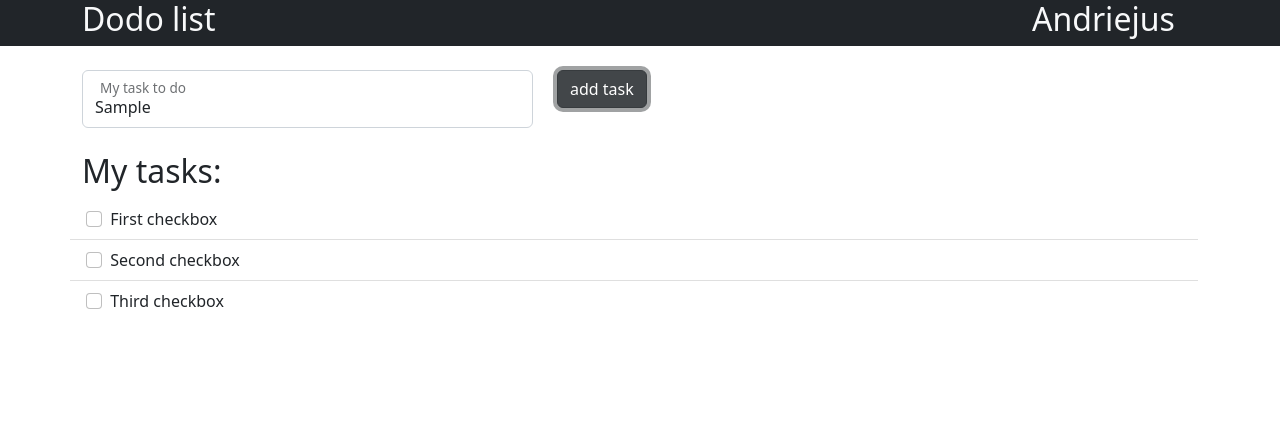
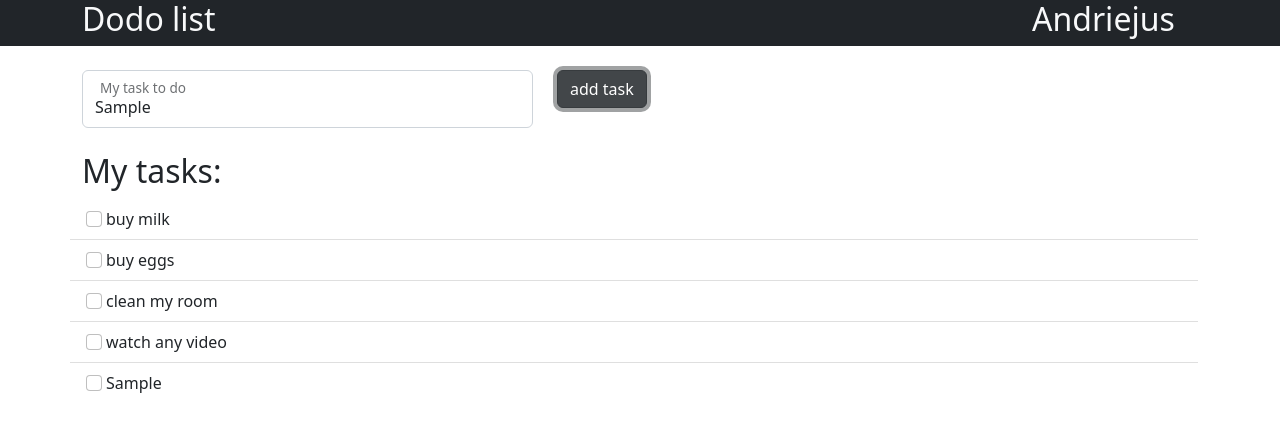
Before and after one commit to Andriuha2/ToDo, a plain HTML site: page index.html in a window 1280 px wide. Both pictures are taken after typing "Sample" into the empty fields and a click on the button "add task". Drawn offline with nearby package versions, Linux system fonts and the light colour scheme.

Commit message:
atnaujinas

```diff
--- a/index.html
+++ b/index.html
@@ -12,6 +12,8 @@
       crossorigin="anonymous"
     />
     <title>Document</title>
+  </head>
+  <body>
 </head>
 <body>
   <header class="bg-dark">
@@ -34,54 +36,22 @@
             <input
               type="text"
               class="form-control input-sm"
-              id="inputsm"
+              id="taskInput"
               placeholder="task to do"
             />
-            <label for="inputsm" style="left: 5px">My task to do</label>
+            <label for="taskInput" style="left: 5px">My task to do</label>
           </div>
         </div>
         <div class="col-12 col-sm-4">
-          <button type="button " class="btn btn-dark">add task</button>
+          <button type="button" class="btn btn-dark" id="addBtn">
+            add task
+          </button>
         </div>
       </div>
       <h2 class="mt-4">My tasks:</h2>
 
       <div class="row">
-        <ul class="list-group list-group-flush">
-          <li class="list-group-item">
-            <input
-              class="form-check-input me-1"
-              type="checkbox"
-              value=""
-              id="firstCheckbox"
-            />
-            <label class="form-check-label" for="firstCheckbox"
-              >First checkbox</label
-            >
-          </li>
-          <li class="list-group-item">
-            <input
-              class="form-check-input me-1"
-              type="checkbox"
-              value=""
-              id="secondCheckbox"
-            />
-            <label class="form-check-label" for="secondCheckbox"
-              >Second checkbox</label
-            >
-          </li>
-          <li class="list-group-item">
-            <input
-              class="form-check-input me-1"
-              type="checkbox"
-              value=""
-              id="thirdCheckbox"
-            />
-            <label class="form-check-label" for="thirdCheckbox"
-              >Third checkbox</label
-            >
-          </li>
-        </ul>
+        <ul class="list-group list-group-flush" id="tasksList"></ul>
       </div>
     </main>
 
@@ -91,5 +61,7 @@
       integrity="sha384-A3rJD856KowSb7dwlZdYEkO39Gagi7vIsF0jrRAoQmDKKtQBHUuLZ9AsSv4jD4Xa"
       crossorigin="anonymous"
     ></script>
+    <!----main javascript-->
+    <script src="index.js"></script>
   </body>
 </html>
--- a/index.js
+++ b/index.js
@@ -0,0 +1,67 @@
+let arr = [
+  {
+    id: 123,
+    task: "buy milk",
+  },
+  {
+    id: 321,
+    task: "buy eggs",
+  },
+  {
+    id: 234,
+    task: "clean my room",
+  },
+  {
+    id: 543,
+    task: "watch any video",
+  },
+];
+
+document.getElementById("addBtn").addEventListener("click", () => {
+  const inputValue = document.getElementById("taskInput").value;
+
+  if (document.getElementById("taskInput").value.length == 0) {
+    alert("empty");
+    return;
+  }
+
+  const newTask = {
+    id: new Date().getTime(),
+    task: inputValue,
+  };
+
+  arr.push(newTask);
+  drawTaskList();
+});
+
+const drawTaskList = () => {
+  const tasksList = document.getElementById("tasksList");
+  tasksList.innerHTML = null;
+  arr.forEach((value) => {
+    //creating elements
+    const container = document.createElement("div");
+    const myLi = document.createElement("li");
+    const myInput = document.createElement("input");
+    const myLabel = document.createElement("label");
+
+    //adding styles
+    myLi.className = "list-group-item";
+    myInput.className = "form-check-input me-1";
+    myLabel.className = "form-check-label";
+
+    //adding other attributes
+    //input
+    myInput.setAttribute("type", "checkbox");
+    myInput.setAttribute("id", value.id);
+
+    //label
+    myLabel.setAttribute("for", value.id);
+    myLabel.textContent = value.task;
+
+    //append childs
+    myLi.append(myInput, myLabel);
+    tasksList.append(myLi);
+  });
+};
+
+drawTaskList();
```
Lines whose indentation alone changed are shown as unchanged.
